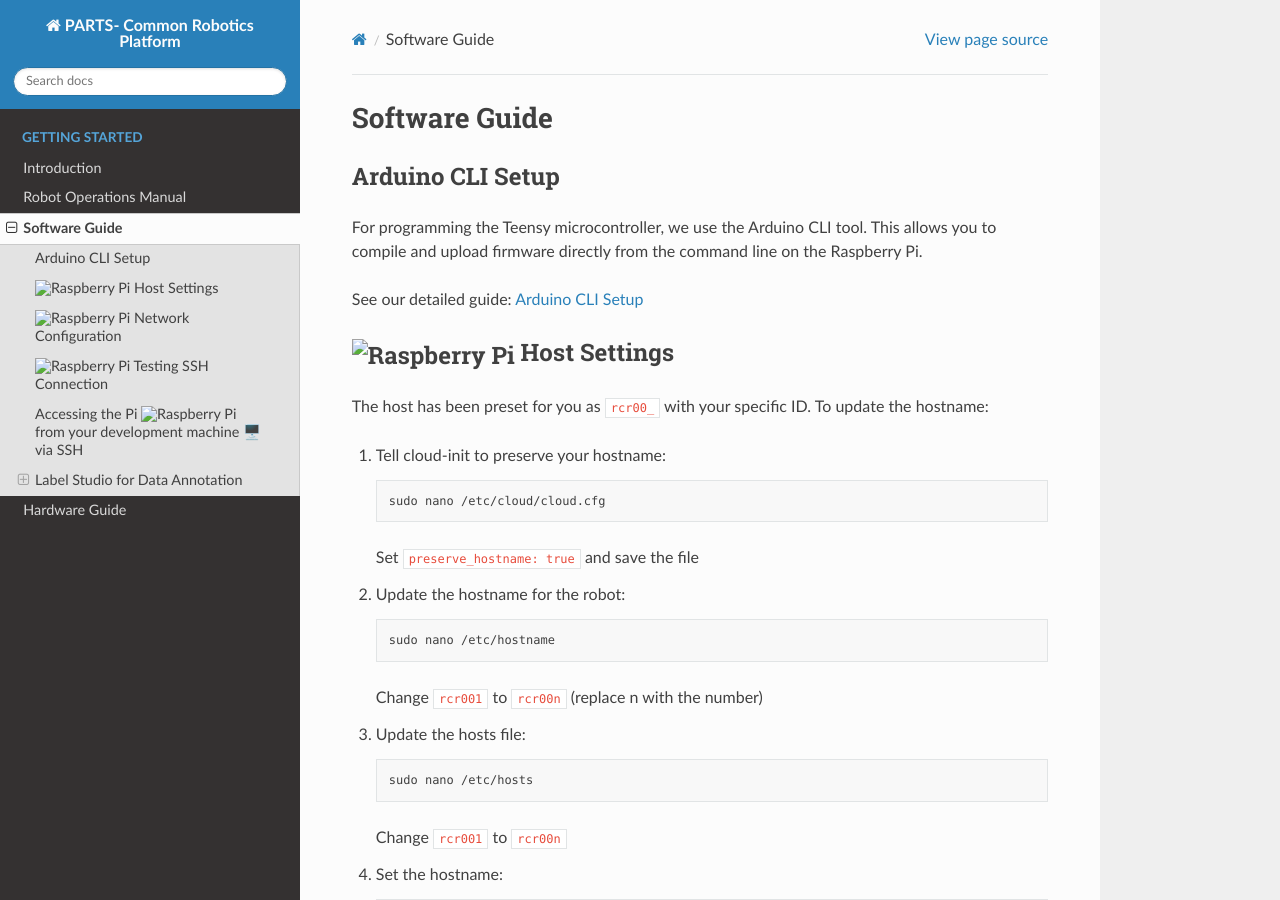
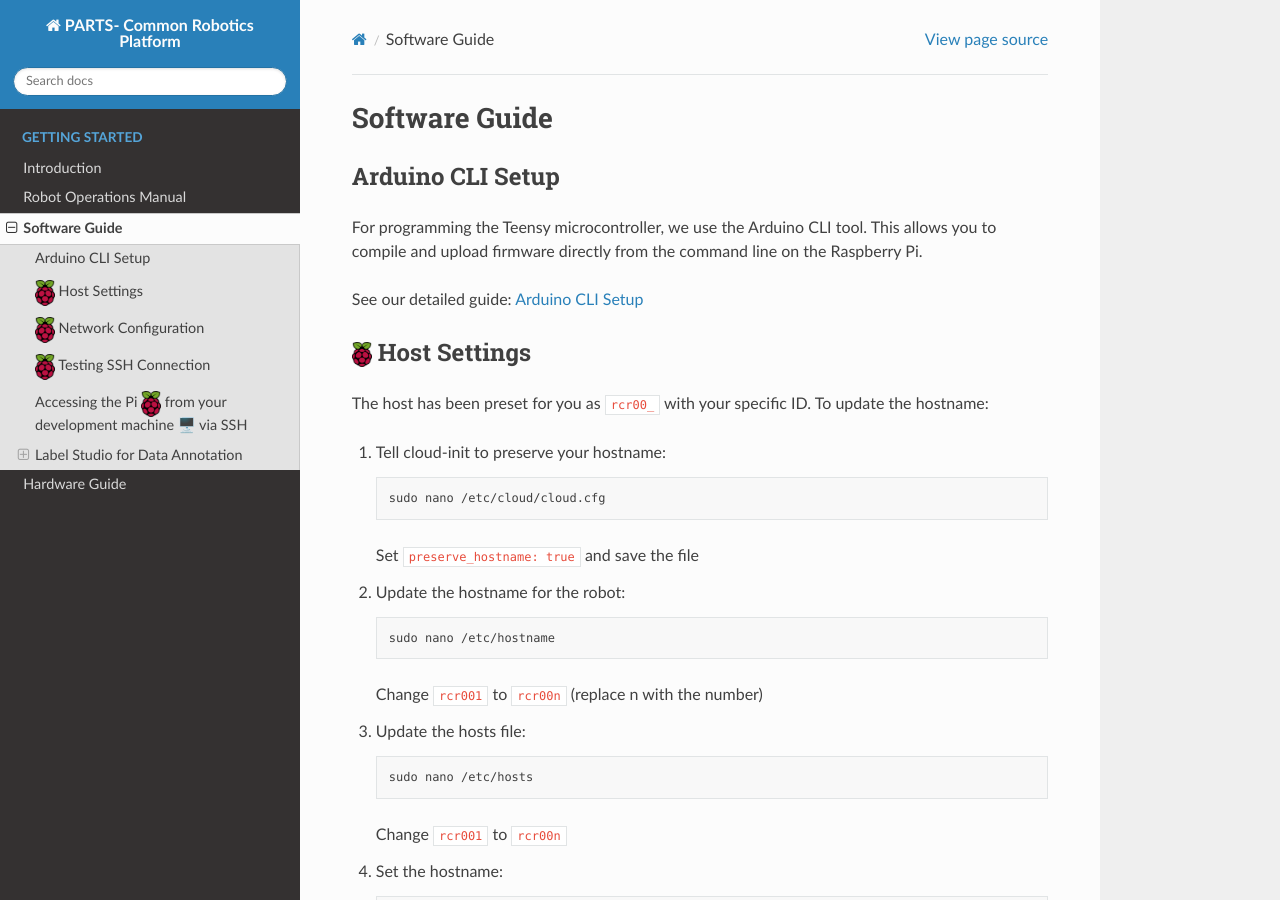
Before and after one commit to RoseCityRobotics/common_platform, a Sphinx documentation site: the page built from docs/source/software.md, in a window 1280 px wide and 900 px high. Built offline with Sphinx 7.4.7 and the Read the Docs theme 3.1.0, drawn with Linux system fonts in a browser that asks for light colours.

Commit message:
fixing images

````diff
--- a/docs/requirements.txt
+++ b/docs/requirements.txt
@@ -3,3 +3,4 @@
 sphinx_rtd_theme==2.0.0
 readthedocs-sphinx-search==0.3.1
 myst_parser==2.0.0
+watchdog==6.0.0
--- a/docs/source/software.md
+++ b/docs/source/software.md
@@ -6,7 +6,7 @@
 
 See our detailed guide: [Arduino CLI Setup](software_arduino_cli)
 
-### <img src="img/raspberry-pi.png" alt="Raspberry Pi" width="20"> Host Settings
+### <img src="_static/img/raspberry-pi.png" alt="Raspberry Pi" width="20"> Host Settings
 The host has been preset for you as `rcr00_` with your specific ID. To update the hostname:
 
 1. Tell cloud-init to preserve your hostname:
@@ -37,7 +37,7 @@
    sudo reboot
    ```
 
-### <img src="img/raspberry-pi.png" alt="Raspberry Pi" width="20"> Network Configuration
+### <img src="_static/img/raspberry-pi.png" alt="Raspberry Pi" width="20"> Network Configuration
 
 Set custom IP address and set up networking:
 
@@ -74,9 +74,9 @@
    sudo netplan apply
    ```
 
-### <img src="img/raspberry-pi.png" alt="Raspberry Pi" width="20"> Testing SSH Connection
+### <img src="_static/img/raspberry-pi.png" alt="Raspberry Pi" width="20"> Testing SSH Connection
 
-1. **<img src="img/raspberry-pi.png" alt="Raspberry Pi" width="16"> On the Pi:** Make sure the IP address is assigned:
+1. **<img src="_static/img/raspberry-pi.png" alt="Raspberry Pi" width="16"> On the Pi:** Make sure the IP address is assigned:
    ```bash
    hostname -I
    ```
@@ -87,7 +87,7 @@
    ```
    Replace `n` with your robot number.
 
-### Accessing the Pi <img src="img/raspberry-pi.png" alt="Raspberry Pi" width="20"> from your development machine 🖥️ via SSH
+### Accessing the Pi <img src="_static/img/raspberry-pi.png" alt="Raspberry Pi" width="20"> from your development machine 🖥️ via SSH
 Both the external device and the robot must be on the same WiFi for SSH to work. Use the static IP address of your Pi to SSH. The command will look something like `ssh rcr@192.168.1.n` where `n` is your ID, for example `ssh rcr@192.168.1.9`.
 
 ### Label Studio for Data Annotation
@@ -96,13 +96,13 @@
 
 #### Setup and Usage
 
-**1. <img src="img/raspberry-pi.png" alt="Raspberry Pi" width="16"> Make folders:**
+**1. <img src="_static/img/raspberry-pi.png" alt="Raspberry Pi" width="16"> Make folders:**
 ```bash
 mkdir -p "$HOME/teleop_data/images"
 mkdir -p "$HOME/teleop_data/annotations"
 ```
 
-**2. <img src="img/raspberry-pi.png" alt="Raspberry Pi" width="16"> Start Label Studio:**
+**2. <img src="_static/img/raspberry-pi.png" alt="Raspberry Pi" width="16"> Start Label Studio:**
 ```bash
 cd ~/LabelMaker
 source bin/activate
@@ -115,13 +115,13 @@
   - Email: `robot@rosecityrobotics.com`
   - Password: `siliconforest`
 
-**4. <img src="img/raspberry-pi.png" alt="Raspberry Pi" width="16"> Enable Local File Serving (for accessing images on the Pi):**
+**4. <img src="_static/img/raspberry-pi.png" alt="Raspberry Pi" width="16"> Enable Local File Serving (for accessing images on the Pi):**
 ```bash
 export LABEL_STUDIO_LOCAL_FILES_SERVING_ENABLED=true
 export LABEL_STUDIO_LOCAL_FILES_DOCUMENT_ROOT=[your path to the images folder on the Pi]
 ```
 
-**5. <img src="img/raspberry-pi.png" alt="Raspberry Pi" width="16"> (Optional) Make it persistent for future terminals:**
+**5. <img src="_static/img/raspberry-pi.png" alt="Raspberry Pi" width="16"> (Optional) Make it persistent for future terminals:**
 ```bash
 grep -q LABEL_STUDIO_LOCAL_FILES_DOCUMENT_ROOT ~/.bashrc || cat >> ~/.bashrc <<'EOF'
 export LABEL_STUDIO_LOCAL_FILES_SERVING_ENABLED=true
````
Also changed, not shown: docs/source/software_arduino_cli.md (+4 -4 lines), docs/source/_static/img/PARTS-board.png (added), docs/source/_static/img/PARTS.png (added), docs/source/_static/img/raspberry-pi.png (added), docs/source/_static/img/romi.png (added).
